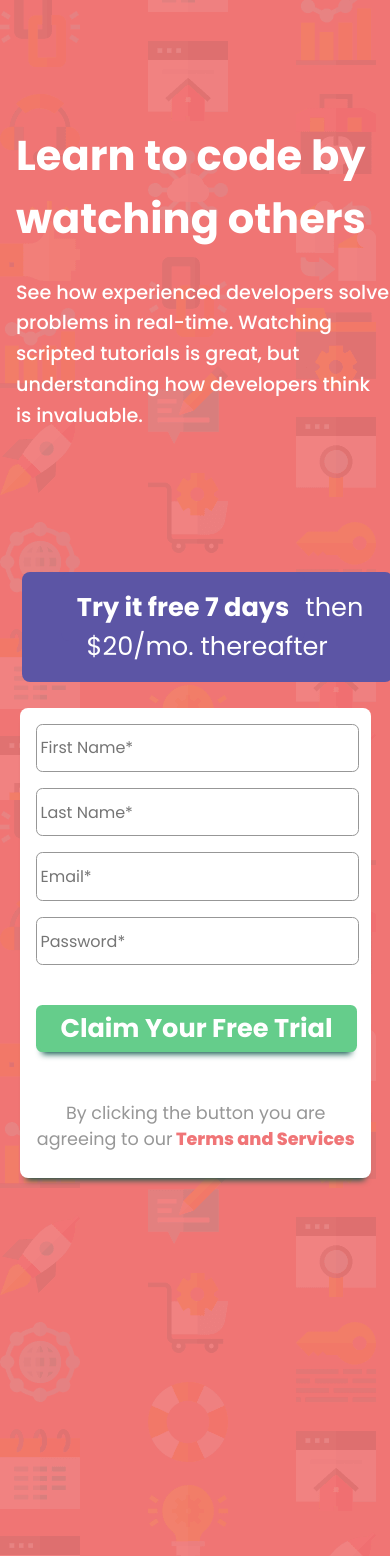
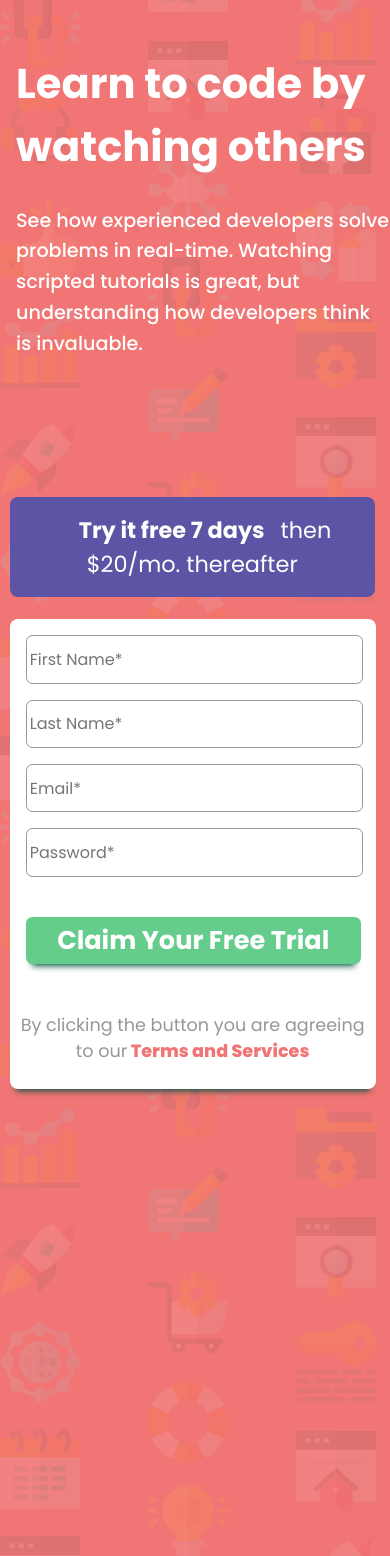
Before and after one commit to mj305/SignUpForm, a React (Create React App) app: page / in a window 390 px wide. Shown: the top 1556 px of the page. Built offline with nearby package versions, Linux system fonts and the light colour scheme.

Commit message:
added state for error messages finished

```diff
--- a/src/Components/Form/FormComponent.css
+++ b/src/Components/Form/FormComponent.css
@@ -40,6 +40,27 @@
     height: 2rem;
     border: solid .01rem #979797;
     outline: none;
+  }
+
+  .error {
+    border: red solid .1rem;
+  }
+
+  .error-text {
+    color: red;
+    float: right;
+  }
+
+  .error-icon {
+    background-image: url('./icon-error.svg');
+    background-position: right;
+    background-repeat: no-repeat;
+    background-size: 20px 20px;
+
+  }
+
+  .error-email {
+
   }
 
   .form-component-button1-wrapper{
@@ -102,6 +123,7 @@
   @media screen and (max-width: 1024px) {
     .form-component-container {
       width: 94%;
+      margin-right: -2rem;
     }
 
     .form-pricing-paragraph1 {
@@ -201,8 +223,10 @@
 
 
   @media screen and (max-width: 450px) {
+    .form-component-container {
+      margin-right: 1rem;
+    }
     .form-pricing-paragraph1 {
-      margin-left: .1rem;
       font-size: 1.6rem;
       width: 88%;
       margin-left: .6rem;
@@ -215,6 +239,7 @@
       padding-right: 0px;
       padding-top: 13px;
       margin-left: .6rem;
+
     }
 
     .form-component-group {
@@ -239,30 +264,49 @@
   }
 
   @media screen and (max-width: 414px) {
+    .form-component-container {
+      margin: 0;
+      width: 74%;
+    }
     .form-component-wrapper {
       height: 43%;
       padding-top: 1rem;
       padding: .5rem;
     }
+
+    .form-pricing-paragraph1 {
+      font-size: 1.4rem;
+      width: 90%;
+    }
   }
 
 
   @media screen and (max-width: 411px) {
+    .form-component-container {
+      width: 103%;
+    }
+    .form-pricing-paragraph1 {
+      width: 79%;
+    }
     .form-component-wrapper {
       height: 43%;
-      width: 87%;
-      margin-left: .5rem;
+      width: 83%;
     }
   }
 
   @media screen and (max-width: 375px) {
+    .form-component-container {
+      width: 107%;
+    }
     .form-component-wrapper {
       height: 48%;
+      width: 79%;
     }
 
     .form-pricing-paragraph1 {
-      width: 83%;
-      margin-left: .5rem;
+      font-size: 1.4rem;
+      width: 76%;
+      margin-top: -2rem;
     }
 
     .form-component-parragraph2 {
@@ -274,6 +318,7 @@
   @media screen and (max-width: 360px) {
     .form-pricing-paragraph1 {
       font-size: 1.2rem;
+      width: 74%;
     }
 
     .form-component-container {
@@ -285,18 +330,23 @@
     }
 
     .form-component-button {
-      font-size: 1.5rem;
+      font-size: 1.4rem;
     }
   }
 
 
   @media screen and (max-width: 320px) {
+    .form-component-container {
+      margin-left: -.5rem;
+      width: 113%;
+    }
     .form-component-wrapper {
       height: 48%;
     }
 
     .form-pricing-paragraph1 {
       font-size: 1.1rem;
+      width: 75%;
     }
 
     .form-component-button {
@@ -310,9 +360,13 @@
 
 
   @media screen and (max-width: 280px) {
+    .form-component-container {
+      width: 96%;
+    }
     .form-pricing-paragraph1 {
       font-size: 1rem;
       margin-left: .6rem;
+      width: 85%;
     }
 
     .form-component-wrapper {
--- a/src/Components/Form/FormComponent.jsx
+++ b/src/Components/Form/FormComponent.jsx
@@ -25,21 +25,24 @@ const FormComponent = () => {
 
             <div className="form-component-wrapper">
 
-                <input className="form-component-group" placeholder="First Name*" type="text" name="firstName" ref={register({ required: true })}  />
-                {errors.firstName && "First name is required"}
+                <input className={`form-component-group ${errors.firstName && "error error-icon"}`} placeholder="First Name*" type="text" name="firstName" ref={register({ required: true })}  />
+                <span className="error-text">{errors.firstName && "First name is required"}</span>
 
-                <input className="form-component-group" placeholder="Last Name*" type="text" name="lastName" ref={register({ required: true })} />
-                {errors.lastName && "Last name is required"}
 
-                <input className="form-component-group" placeholder="Email*" name="email" type="text" ref={register({
+                <input className={`form-component-group ${errors.lastName && "error error-icon"}`} placeholder="Last Name*" type="text" name="lastName" ref={register({ required: true })} />
+                <span className="error-text">{errors.lastName && "Last name is required"}</span>
+
+                <input className={`form-component-group ${errors.email && "error error-icon error-email"}`} placeholder="Email*" name="email" type="text" ref={register({
                   required: "Required",
                   pattern: {
                   value: /^[A-Z0-9._%+-]+@[A-Z0-9.-]+\.[A-Z]{2,}$/i,
-                  message: "invalid email address"
+                  message: "invalid email address",
+                  emailFormat: "email@email.com",
                   }})}  />
-                  {errors.email && errors.email.message}
+                  <span className="error-text">{errors.email && errors.email.message}</span>
 
-                <input className="form-component-group" placeholder="Password*" name="password" type="text" />
+                <input className={`form-component-group ${errors.password && "error error-icon"}`} placeholder="Password*" name="password" type="text" ref={register({ required: true })} />
+                <span className="error-text">{errors.password && "Password required"}</span>
 
                     <div className="form-component-button1-wrapper">
                       <button type="submit" className="form-component-button"> Claim Your Free Trial </button>
--- a/src/Components/SignupComponent/SignupComponent.css
+++ b/src/Components/SignupComponent/SignupComponent.css
@@ -6,14 +6,18 @@ a {
   text-decoration: none;
 }
 
-.signup-component-container {/*
-  border: white dotted .3rem; */
+body {
   background-image: url('../Assets/bg-intro-desktop.png');
   background-color: #F07574;
-  height: 120vh;
+  height: 100vh;
   width: 100vw;
+  margin-top: 5rem;
+}
+
+.signup-component-container {
   display: flex;
   flex-direction: row;
+  margin-top: 5rem;
 }
 
 
@@ -90,6 +94,8 @@ a {
 @media screen and (max-width: 360px) {
   .signup-component-container {
     width: 95%;
+    margin-top: -1rem;
+    margin-left: 1.5rem;
   }
 }
 
--- a/src/Components/TextComponent/TextComponent.css
+++ b/src/Components/TextComponent/TextComponent.css
@@ -1,5 +1,4 @@
   .text-container {
-    /* border: dotted white .2rem; */
     color: white;
     margin: auto;
     margin-left: 2%;
@@ -9,7 +8,6 @@
   }
 
   .text-wrapper {
-    /* border: dotted white .2rem; */
     margin: .5rem;
     padding: .5rem;
   }
@@ -111,6 +109,10 @@
       margin-left: -2rem;
     }
 
+    .text-wrapper {
+      margin-top: -9rem;
+    }
+
     .text-header {
       font-size: 2.6rem;
     }
@@ -121,16 +123,32 @@
   }
 
 
+  @media screen and (max-width: 375px) {
+    .text-wrapper {
+      width: 85%;
+    }
+
+    .text-header {
+      font-size: 2.4rem;
+    }
+
+    .text-paragraph1 {
+      font-size: 1.1rem;
+    }
+  }
+
+
   @media screen and (max-width: 360px) {
     .text-container {
       margin-top: 0rem;
+      margin-bottom: 6rem;
     }
     .text-header {
-      font-size: 2.2rem;
+      font-size: 2rem;
   }
 
   .text-paragraph1 {
-    font-size: 1.1rem;
+    font-size: 1rem;
   }
 }
 
```
Also changed, not shown: src/Components/Form/icon-error.svg.
